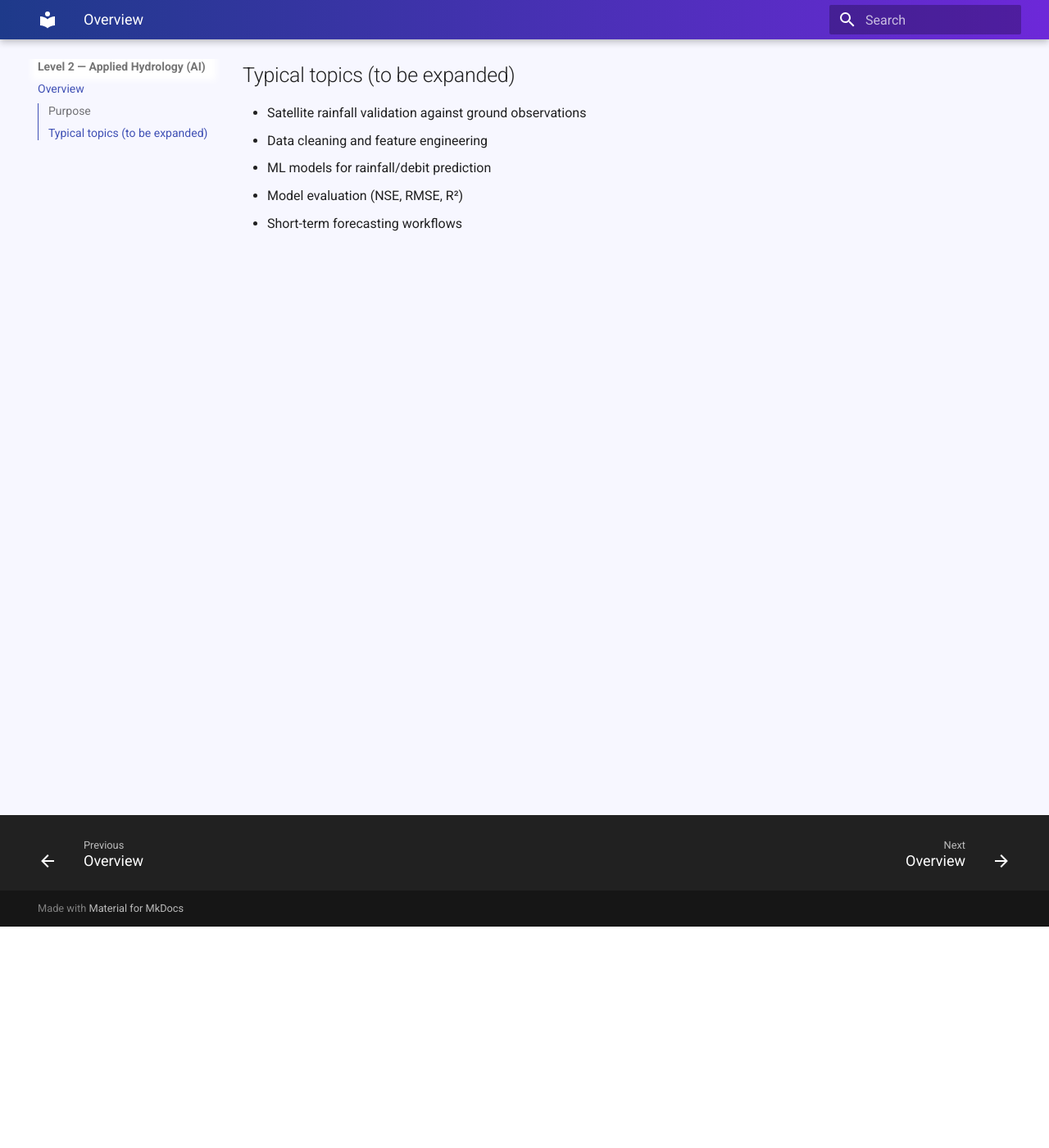
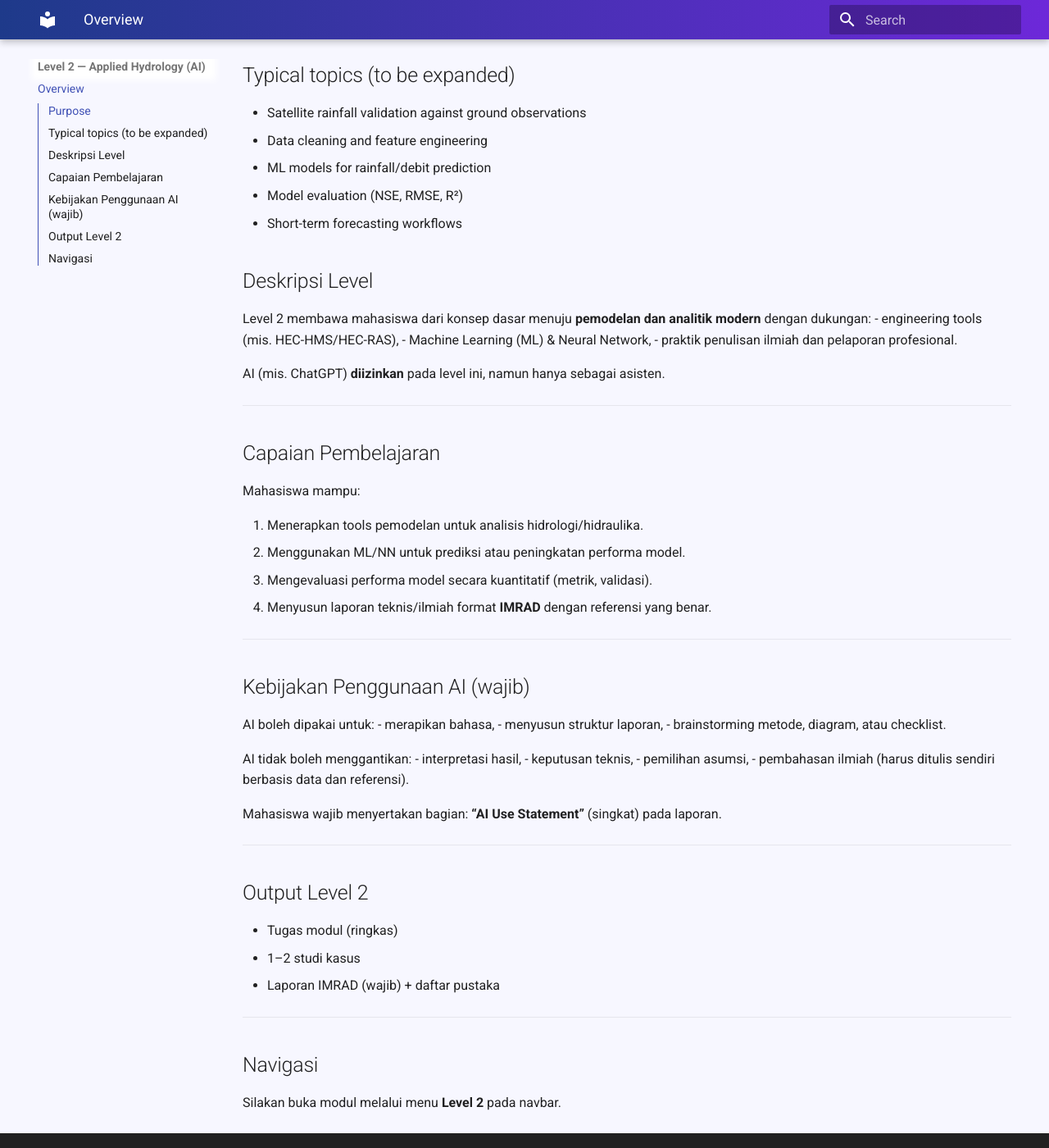
Before and after one commit to rintis-code/rr-hydrology, an MkDocs documentation site: the page built from docs/level-2/00-intro.md, in a window 1280 px wide and 1400 px high, scrolled down 270 px. Shown: the whole window at 82% size. Built offline with MkDocs 1.6.1 and Material for MkDocs 9.7.7, drawn with Linux system fonts in a browser that asks for light colours; some of the changed text lies outside the part shown.

Commit message:
Update 00-intro.md

```diff
--- a/docs/level-2/00-intro.md
+++ b/docs/level-2/00-intro.md
@@ -1,4 +1,4 @@
-# Level 2 — Applied Hydrology (AI) (Overview)
+# Level 2 — Applied Hydrology (Engineering Tools, ML & AI)
 
 ## Purpose
 This level focuses on hydrologic applications where AI/ML supports validation, prediction, and operational analytics.
@@ -9,3 +9,50 @@ This level focuses on hydrologic applications where AI/ML supports validation, p
 - ML models for rainfall/debit prediction
 - Model evaluation (NSE, RMSE, R²)
 - Short-term forecasting workflows
+
+## Deskripsi Level
+Level 2 membawa mahasiswa dari konsep dasar menuju **pemodelan dan analitik modern** dengan dukungan:
+- engineering tools (mis. HEC-HMS/HEC-RAS),
+- Machine Learning (ML) & Neural Network,
+- praktik penulisan ilmiah dan pelaporan profesional.
+
+AI (mis. ChatGPT) **diizinkan** pada level ini, namun hanya sebagai asisten.
+
+---
+
+## Capaian Pembelajaran
+Mahasiswa mampu:
+
+1. Menerapkan tools pemodelan untuk analisis hidrologi/hidraulika.
+2. Menggunakan ML/NN untuk prediksi atau peningkatan performa model.
+3. Mengevaluasi performa model secara kuantitatif (metrik, validasi).
+4. Menyusun laporan teknis/ilmiah format **IMRAD** dengan referensi yang benar.
+
+---
+
+## Kebijakan Penggunaan AI (wajib)
+AI boleh dipakai untuk:
+- merapikan bahasa,
+- menyusun struktur laporan,
+- brainstorming metode, diagram, atau checklist.
+
+AI tidak boleh menggantikan:
+- interpretasi hasil,
+- keputusan teknis,
+- pemilihan asumsi,
+- pembahasan ilmiah (harus ditulis sendiri berbasis data dan referensi).
+
+Mahasiswa wajib menyertakan bagian:
+**“AI Use Statement”** (singkat) pada laporan.
+
+---
+
+## Output Level 2
+- Tugas modul (ringkas)
+- 1–2 studi kasus
+- Laporan IMRAD (wajib) + daftar pustaka
+
+---
+
+## Navigasi
+Silakan buka modul melalui menu **Level 2** pada navbar.
```
